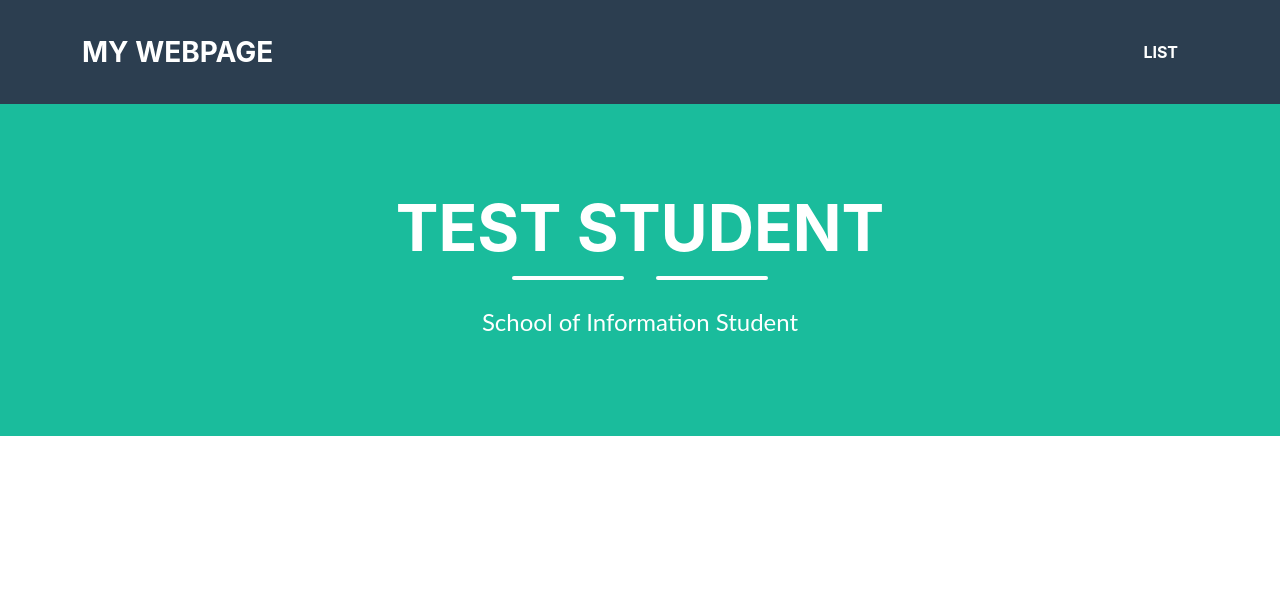
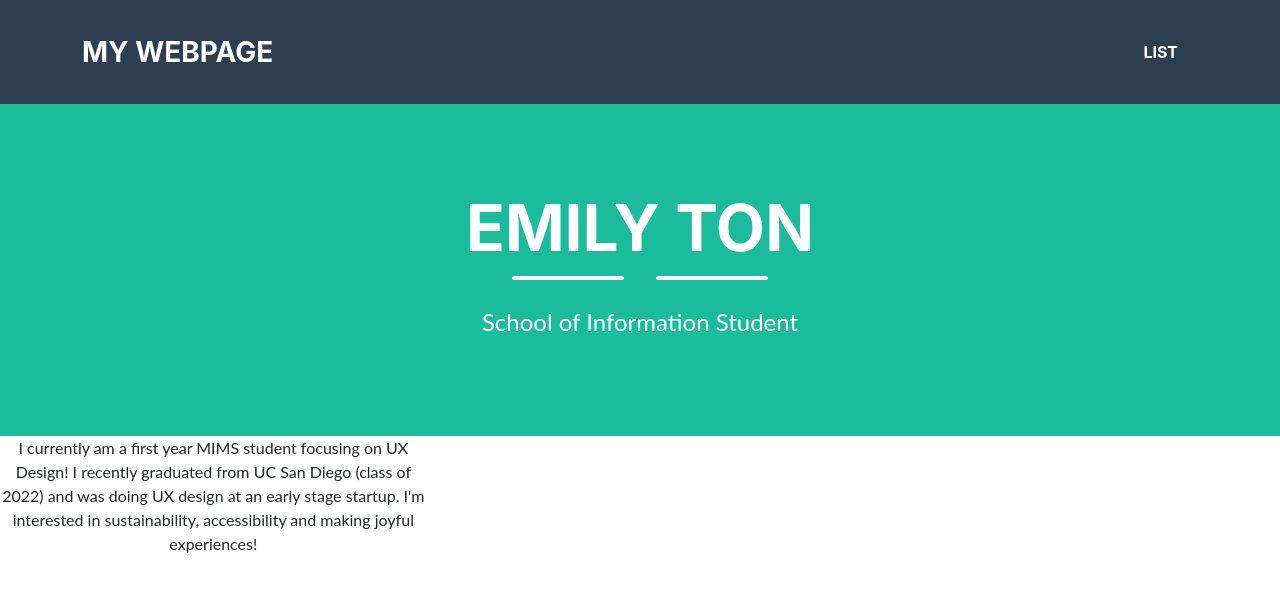
Before and after one commit to emton03866/EMTON03866.github.io_2, a plain HTML site: page WebsiteAssignmentFiles/index.html in a window 1280 px wide. Drawn offline with Linux system fonts and the light colour scheme.

Commit message:
Added bio paragraph in index.html

```diff
--- a/WebsiteAssignmentFiles/index.html
+++ b/WebsiteAssignmentFiles/index.html
@@ -3,7 +3,7 @@
     <header>
         <link rel="stylesheet" href="style.css">
         <link rel="stylesheet" href="table_style.css">
-        <title>My Webpage Title</title>
+        <title>Emily's Webpage</title>
     </header>
     <body>
         <!---Navigation--->
@@ -23,7 +23,7 @@
             <div class="container d-flex align-items-center flex-column">
 
                 <!-- This code is for the student name-->
-                <h1 class="masthead-heading text-uppercase mb-0">Test Student</h1>
+                <h1 class="masthead-heading text-uppercase mb-0">Emily Ton</h1>
                 <!--This code creates the two lines separating the student name from the subtitle-->
                 <div class="divider-custom divider-light">
                     <div class="divider-custom-line"></div>
@@ -37,7 +37,7 @@
 
             <div class="col-md-6 col-lg-4 mb-5">
                 <!-- put your bio paragraph here; remember to use the correct html tags -->
-
+                <p>I currently am a first year MIMS student focusing on UX Design! I recently graduated from UC San Diego (class of 2022) and was doing UX design at an early stage startup. I'm interested in sustainability, accessibility and making joyful experiences! </p
             </div>
         </section>
     </body>
```
